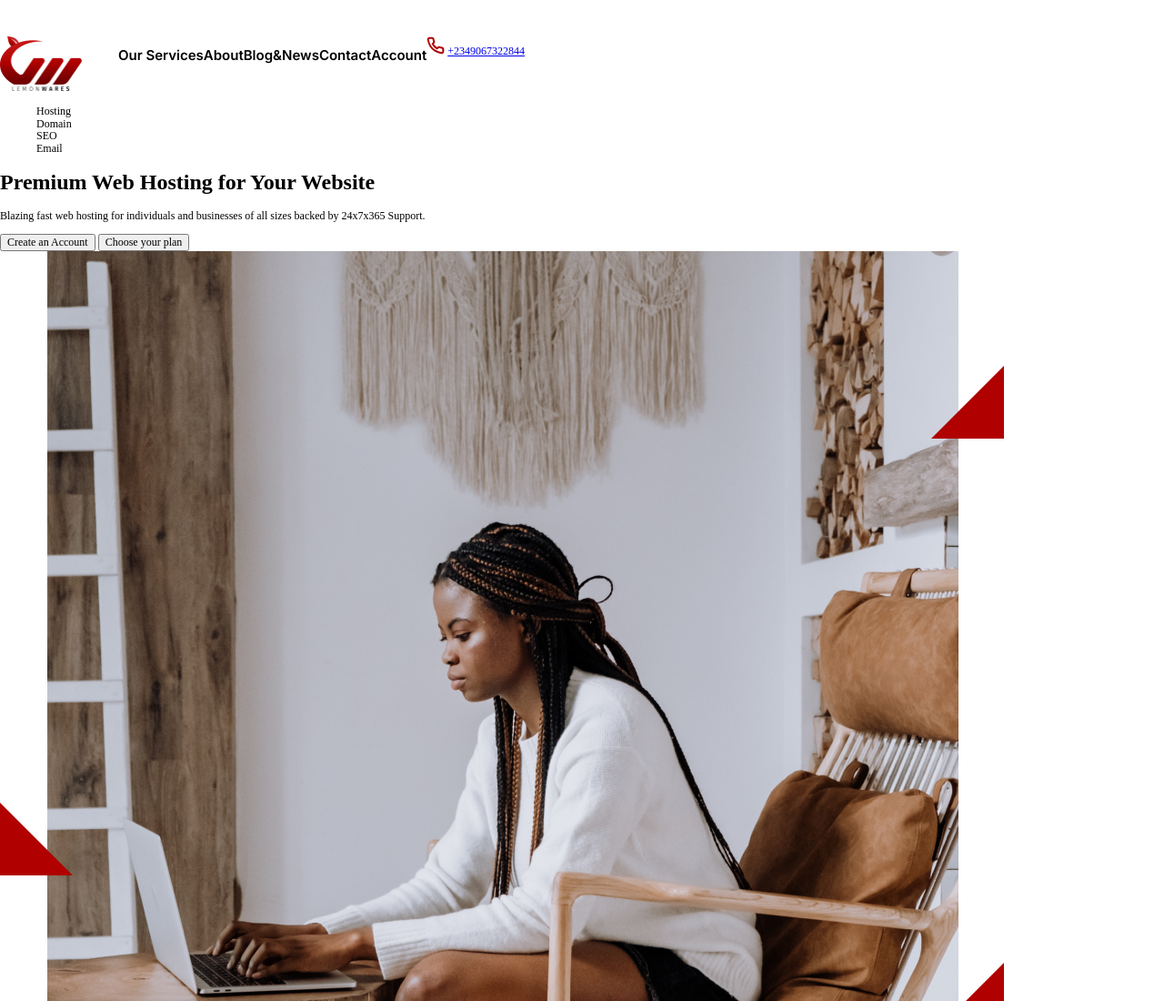
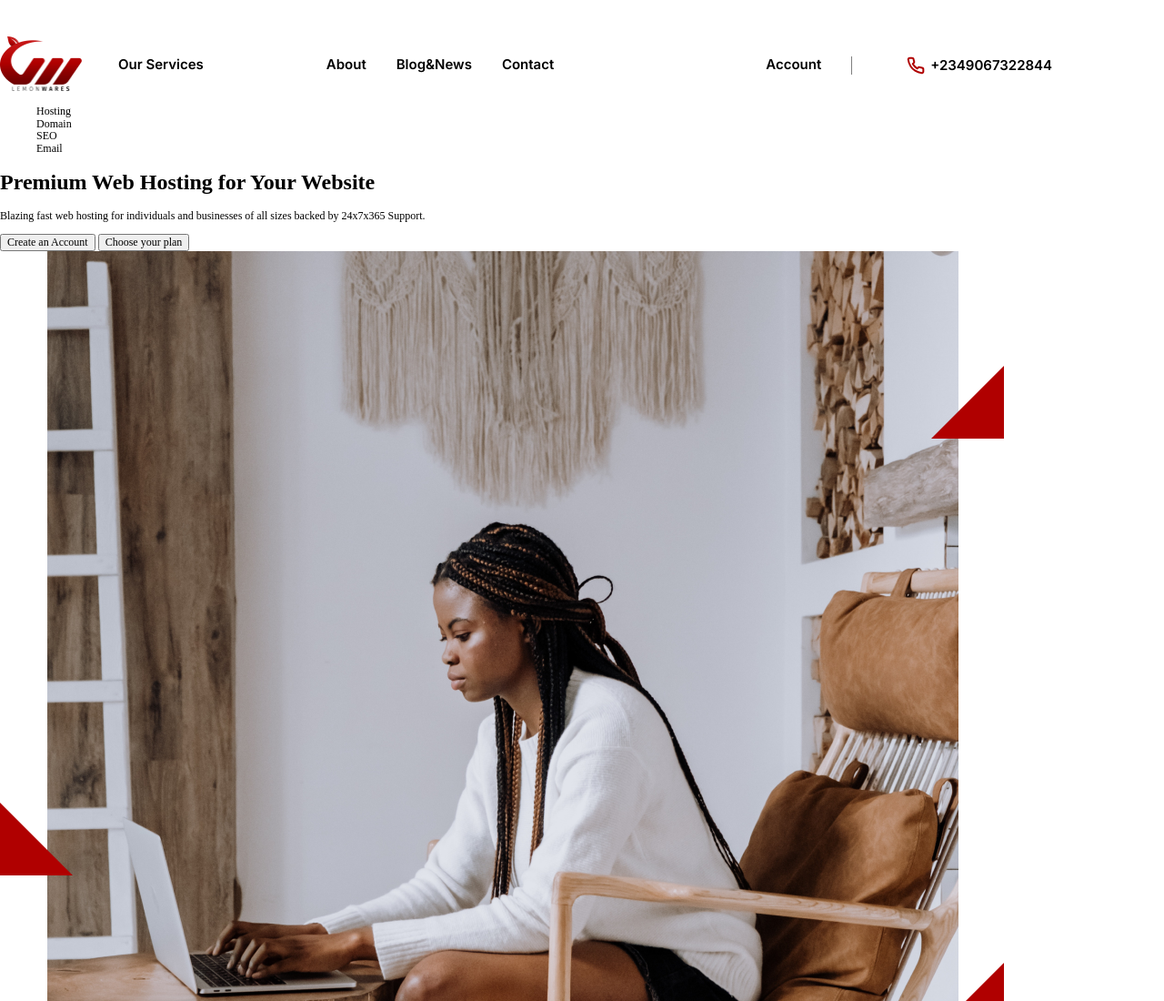
Before and after one commit to AnnaNikolT/Project-Hosting-Company, a plain HTML site: page index.html in a window 1280 px wide. Shown: the top 1100 px of the page at 91% size. Drawn offline with Linux system fonts and the light colour scheme.

Commit message:
Стилізація header

```diff
--- a/index.html
+++ b/index.html
@@ -55,9 +55,9 @@
           </li>
         </ul>
       </nav>
-      <div>
-        <img src="./images/Vector.svg" alt="photo" />
-        <a href="tel:+2349067322844">+2349067322844</a>
+      <div class="contacts">
+        <img src="./images/Vector.svg" alt="phone" class="phone" />
+        <a href="tel:+2349067322844" class="menu-link">+2349067322844</a>
       </div>
     </header>
 
--- a/styles.css
+++ b/styles.css
@@ -9,7 +9,6 @@
     --bold-font: 700;
     --bolder-font: 800;
     --primary-font-size: 12px;
-
 }
 
 body {
@@ -29,7 +28,7 @@ body {
 .headers {
     padding: 40px 0 0;
     display: flex;
-
+    align-items: center;
 }
 
 .logo {
@@ -37,22 +36,58 @@ body {
    display: block;
 }
 
-.menu-list{
+.menu {
+    margin-right: 60px;
+}
+
+.menu-list {
     display: flex;
 }
 
+.menu-item:first-child {
+    margin-right: 135px;
+}
+
 .menu-item {
+    margin-right: 33px;
+}
+
+.menu-item:last-child {
+    margin-right: 0;
+    margin-left: 200px;
+    display: flex;
+
+}
+
+.menu-item:last-child .menu-link {
+    margin-right: 33px;
+}
+
+.menu-item:last-child::after {
+    content: "";
+    display: block;
+    width: 1px;
+    height: 20px;
+    background: var(--secondary-color);
+    margin: 0 auto;
+}
+
+.menu-link {
+    color: var(--primary-color);
+    text-decoration: none;
     font-family: var(--primary-font);
     font-size: 15px;
     font-weight: var(--medium-font);
 }
 
-.menu-link {
-    color: var(--primary-color);
-    text-decoration: none;
+.contacts {
+    display: flex;
+    align-items: center;
 }
 
-
+.phone {
+    margin-right: 6px;
+}
 
 /* slider */
 
```
